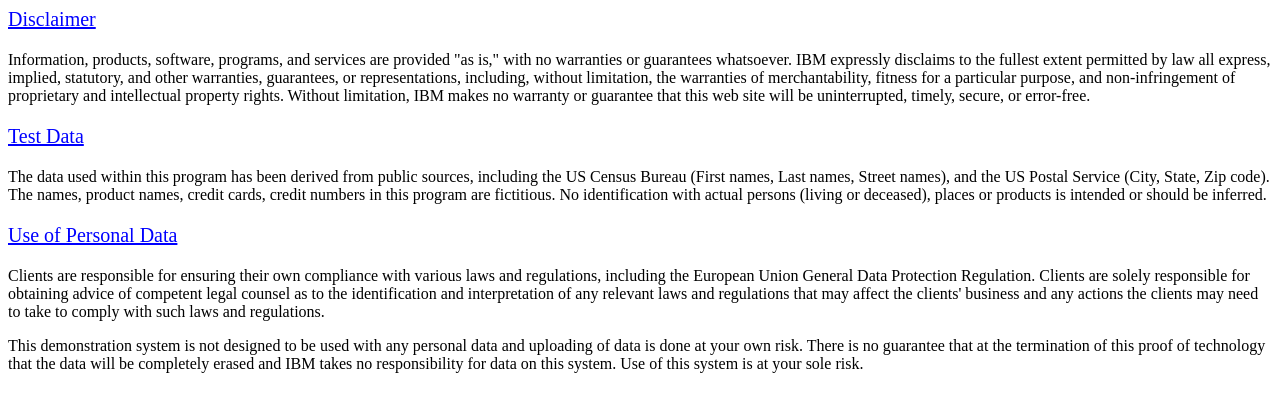
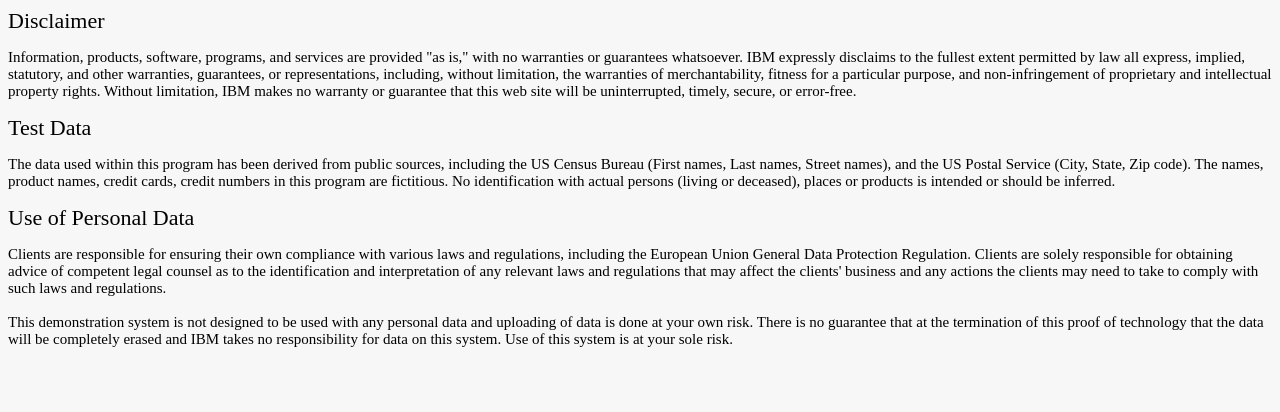
Before and after one commit to sonicxpx/CPDDVLAB, a plain HTML site: page db2pot-legal.html in a window 1280 px wide. Drawn offline with Linux system fonts and the light colour scheme.

Commit message:
Add files via upload

```diff
--- a/db2pot-legal.html
+++ b/db2pot-legal.html
@@ -1,12 +1,36 @@
 <html>
-<body style="font-family:ubuntu">
-<p style="color:blue; font-size: 20px;"><u>Disclaimer</u>
-<p style="font-size: 16px">Information, products, software, programs, and services are provided "as is," with no warranties or guarantees whatsoever. IBM expressly disclaims to the fullest extent permitted by law all express, implied, statutory, and other warranties, guarantees, or representations, including, without limitation, the warranties of merchantability, fitness for a particular purpose, and non-infringement of proprietary and intellectual property rights. Without
-limitation, IBM makes no warranty or guarantee that this web site will be uninterrupted, timely, secure, or error-free.
-<p style="color:blue; font-size: 20px;"><u>Test Data</u>
-<p style="font-size: 16px">The data used within this program has been derived from public sources, including the US Census Bureau (First names, Last names, Street names), and the US Postal Service (City, State, Zip code). The names, product names, credit cards, credit numbers in this program are fictitious. No identification with actual persons (living or deceased), places or products is intended or should be inferred.
-<p style="color:blue; font-size: 20px;"><u>Use of Personal Data</u>
-<p style="font-size: 16px">Clients are responsible for ensuring their own compliance with various laws and regulations, including the European Union General Data Protection Regulation. Clients are solely responsible for obtaining advice of competent legal counsel as to the identification and interpretation of any relevant laws and regulations that may affect the clients' business and any actions the clients may need to take to comply with such laws and regulations.
-<p style="font-size: 16px">This demonstration system is not designed to be used with any personal data and uploading of data is done at your own risk. There is no guarantee that at the termination of this proof of technology that the data will be completely erased and IBM takes no responsibility for data on
+<style>
+p  {font-size: 15px; font-family: 'IBM Plex Sans'; background-color:#F7F7F7; font-weight: normal;}
+h1 {font-size: 22px; font-family: 'IBM Plex Sans'; background-color:#F7F7F7; font-weight: normal;}
+body {background-color:#F7F7F7;}
+</style>
+<div style="background-color:#F7F7F7;">
+<h1>Disclaimer<h1>
+<p>
+Information, products, software, programs, and services are provided "as is," with no warranties or
+guarantees whatsoever. IBM expressly disclaims to the fullest extent permitted by law all express,
+implied, statutory, and other warranties, guarantees, or representations, including, without limitation,
+the warranties of merchantability, fitness for a particular purpose, and non-infringement of proprietary
+and intellectual property rights. Without limitation, IBM makes no warranty or guarantee that this
+web site will be uninterrupted, timely, secure, or error-free.
+<h1>Test Data</h1>
+<p>
+The data used within this program has been derived from public sources, including the US Census
+Bureau (First names, Last names, Street names), and the US Postal Service (City, State, Zip code).
+The names, product names, credit cards, credit numbers in this program are fictitious.
+No identification with actual persons (living or deceased), places or products is intended or
+should be inferred.
+<h1>Use of Personal Data</h1>
+<p>
+Clients are responsible for ensuring their own compliance with various laws and regulations,
+including the European Union General Data Protection Regulation. Clients are solely responsible
+for obtaining advice of competent legal counsel as to the identification and interpretation of any
+relevant laws and regulations that may affect the clients' business and any actions the clients may
+need to take to comply with such laws and regulations.
+<br><br>
+This demonstration system is not designed to be used with any personal data and uploading of
+data is done at your own risk. There is no guarantee that at the termination of this proof of
+technology that the data will be completely erased and IBM takes no responsibility for data on
 this system. Use of this system is at your sole risk.
+</div>
 </html>
```
Also changed, not shown: db2pot-refresh.html (+15 -4 lines).
